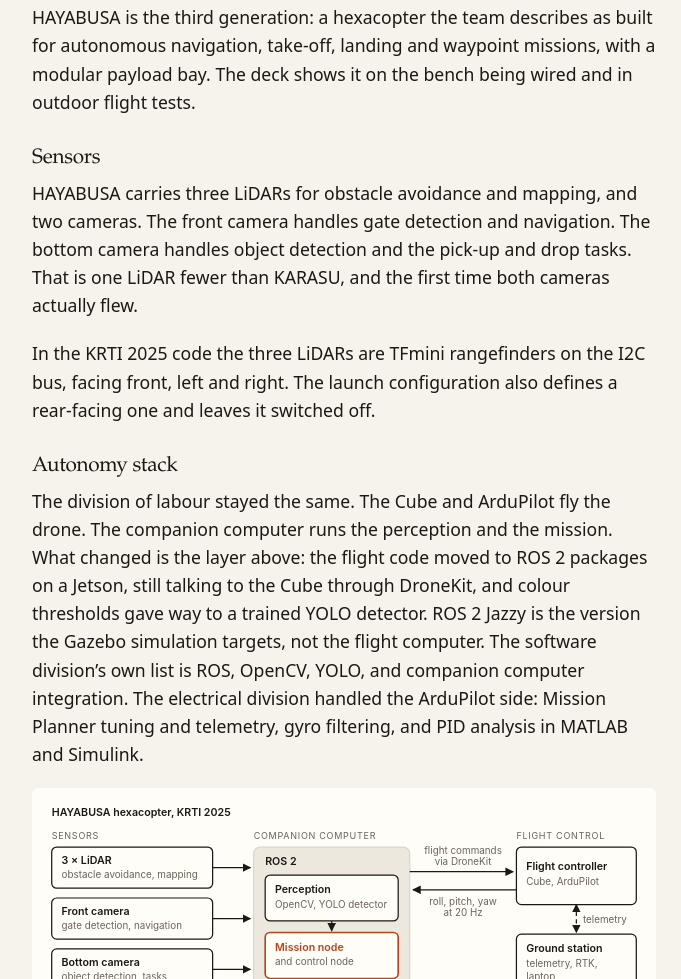
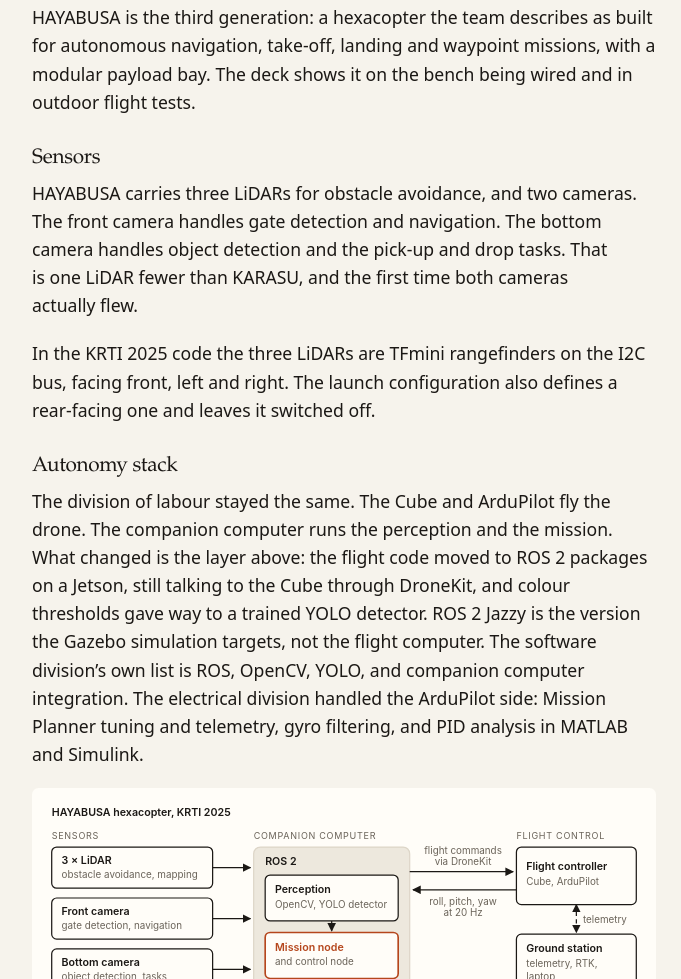
Before and after one commit to theonegareth/personal-web, an Astro site: page /blog/aerobase-krti-drones in a window 1280 px wide. Shown: the part 1887-2866 px from the top of the page, without its empty margins (32-713 px from the left). Built offline with nearby package versions, Linux system fonts and the light colour scheme; Astro itself is replaced by a stand-in of ours.

Commit message:
🐛 fix(blog): drop the mapping claim from the HAYABUSA post
- same as the site blurb: the LiDARs are for avoidance only in the KRTI 2025 code

```diff
--- a/src/content/blog/aerobase-krti-drones.md
+++ b/src/content/blog/aerobase-krti-drones.md
@@ -34,7 +34,7 @@ HAYABUSA is the third generation: a hexacopter the team describes as built for a
 
 ### Sensors
 
-HAYABUSA carries three LiDARs for obstacle avoidance and mapping, and two cameras. The front camera handles gate detection and navigation. The bottom camera handles object detection and the pick-up and drop tasks. That is one LiDAR fewer than KARASU, and the first time both cameras actually flew.
+HAYABUSA carries three LiDARs for obstacle avoidance, and two cameras. The front camera handles gate detection and navigation. The bottom camera handles object detection and the pick-up and drop tasks. That is one LiDAR fewer than KARASU, and the first time both cameras actually flew.
 
 In the KRTI 2025 code the three LiDARs are TFmini rangefinders on the I2C bus, facing front, left and right. The launch configuration also defines a rear-facing one and leaves it switched off.
 
```
